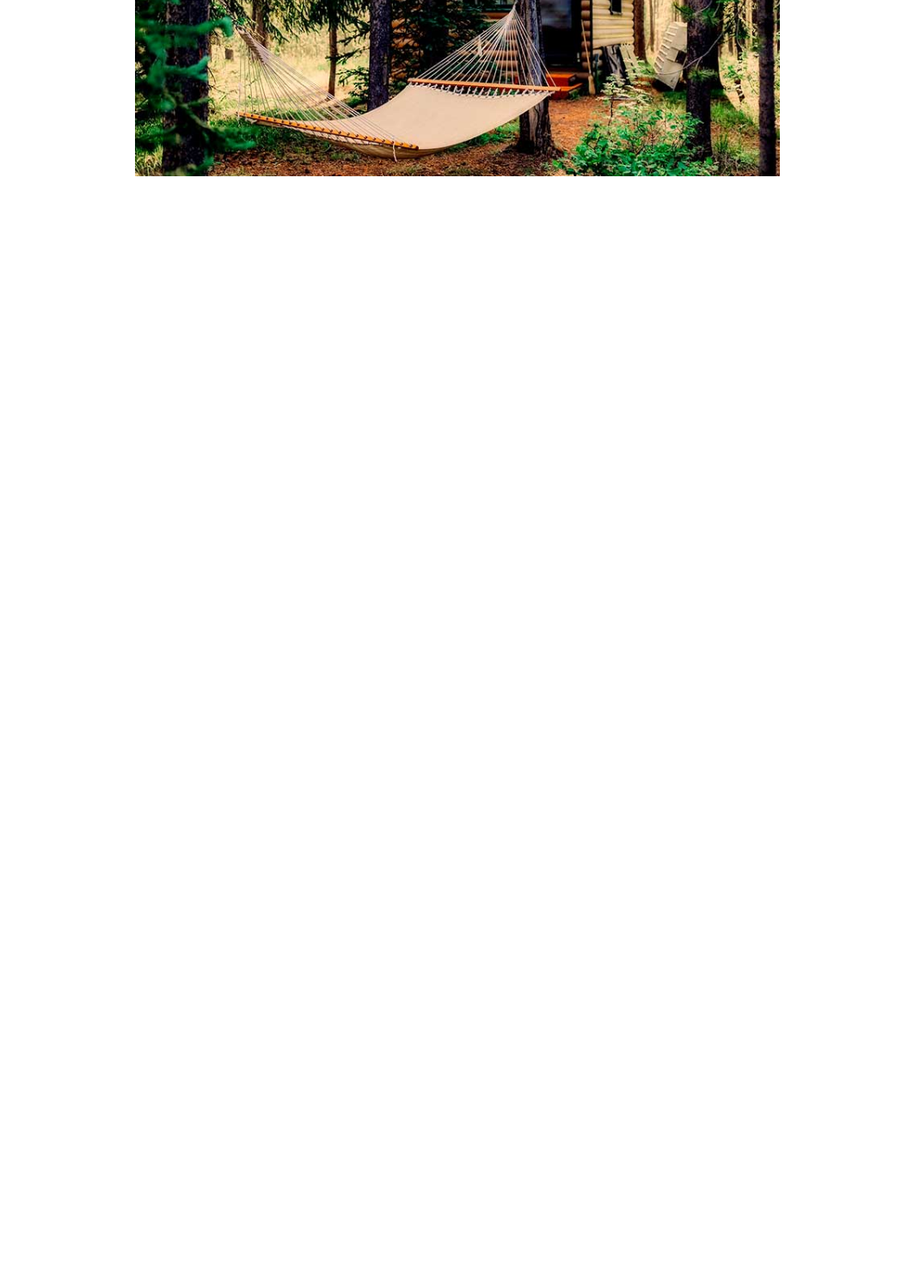
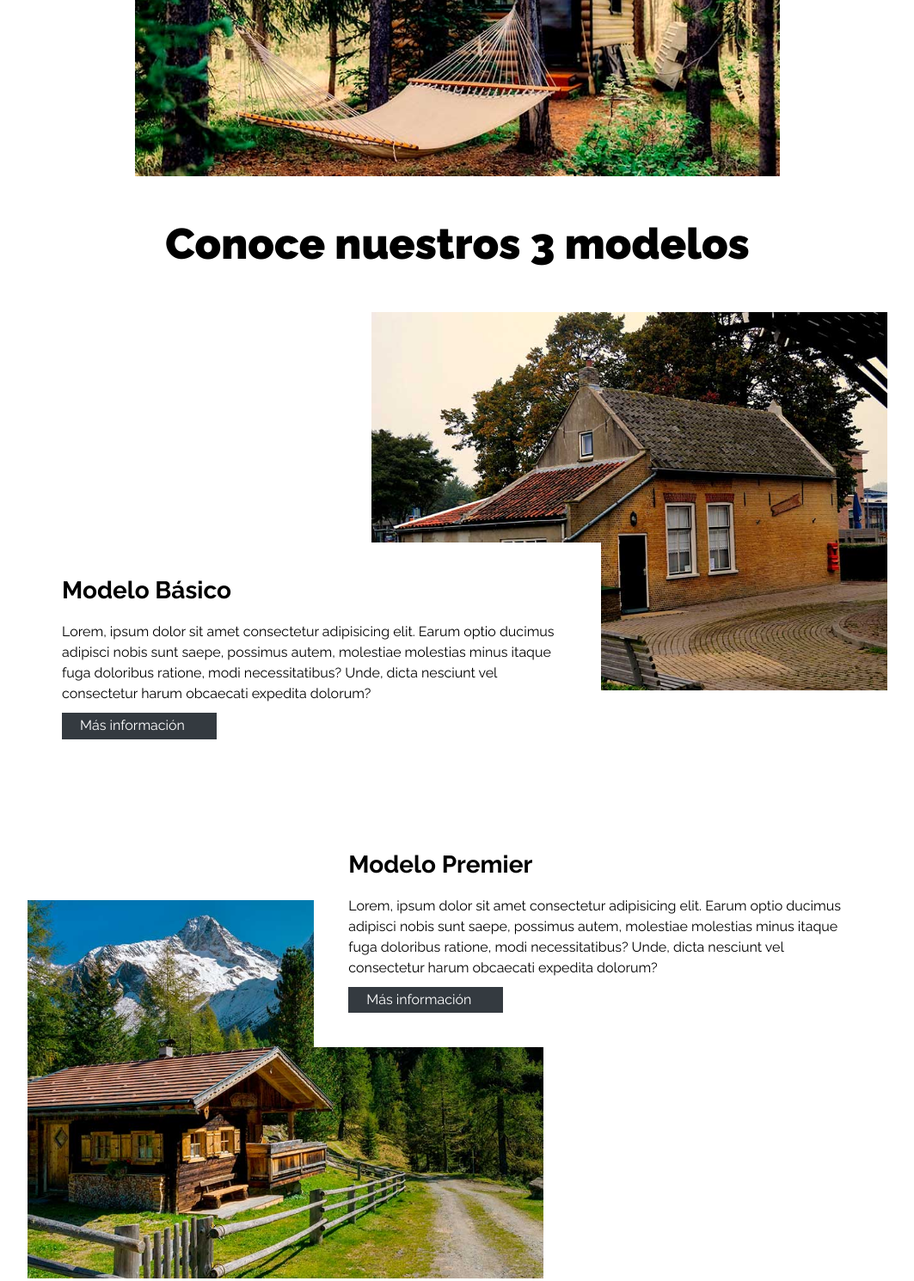
Before and after one commit to AtochePascual-Dev/Arquitectura-Bosque, a plain HTML site: page index.html in a window 1280 px wide. Shown: the part 1180-2670 px from the top of the page at 86% size, without its empty margins (108-1171 px from the left). Before the commit the page ends 1385 px from the top, so only its background shows below. Drawn offline with Linux system fonts and the light colour scheme.

Commit message:
[ADD] galeria

```diff
--- a/css/style.css
+++ b/css/style.css
@@ -73,7 +73,10 @@ textarea {
 
 /* * Utilidades */
 .btn {
+  max-width: 18rem;
+  margin-top: 1rem;
   padding: .5rem 2rem;
+  display: block;
   border: 1px solid var(--color-gris);
   color: var(--color-claro);
   background-color: var(--color-gris);
@@ -268,3 +271,103 @@ textarea {
 .nosotros__texto {
   line-height: 1.5;
 }
+
+/* * Main */
+.main {
+  margin-top: 5rem;
+}
+
+.main__title {
+  font-size: 3rem;
+  font-weight: 900;
+  text-align: center;
+}
+
+@media (min-width:768px) {
+  .main__title {
+    font-size: 5rem;
+    margin-bottom: 5rem;
+  }
+}
+
+.modelos {
+  display: flex;
+  flex-direction: column;
+  gap: 5rem;
+}
+
+.modelo {
+  max-width: 100rem;
+  margin: 0 auto;
+  display: grid;
+  grid-template-rows: repeat(2, 1fr);
+  background-repeat: no-repeat;
+  background-position: bottom center;
+  background-size: 75rem;
+}
+
+@media (min-width:768px) {
+  .modelo {
+    display: grid;
+    grid-template-rows: repeat(2, 1fr);
+    grid-template-columns: repeat(3, 1fr);
+    background-size: 60rem;
+  }
+}
+
+.basico {
+  background-image: url('../img/modelo_basico.jpg');
+}
+
+.premier {
+  background-image: url('../img/modelo_premier.jpg');
+}
+
+.elite {
+  background-image: url('../img/modelo_elite.jpg');
+}
+
+@media (min-width:768px) {
+  .basico {
+    background-position: top right;
+  }
+
+  .premier {
+    background-position: bottom left;
+  }
+
+  .elite {
+    background-position: bottom right;
+  }
+}
+
+.modelos__content {
+  padding: 4rem;
+  background-color: var(--color-claro);
+}
+
+@media (min-width:768px) {
+  .basico .modelos__content {
+    grid-column: 1/3;
+    grid-row: 2 / 3;
+  }
+
+  .elite .modelos__content {
+    grid-column: 1/3;
+    grid-row: 1 / 2;
+  }
+
+  .premier .modelos__content {
+    grid-column: 2/4;
+    grid-row: 1 / 2;
+  }
+}
+
+.modelo__titulo {
+  margin-bottom: 2rem;
+  font-size: 2.8rem;
+}
+
+.modelo__text {
+  line-height: 1.5;
+}
--- a/index.html
+++ b/index.html
@@ -57,6 +57,47 @@
     </div>
   </section>
 
+  <main class="main main-container">
+    <h2 class="main__title">Conoce nuestros 3 modelos</h2>
+
+    <div class="modelos">
+      <div class="modelo basico">
+        <div class="modelos__content">
+          <h3 class="modelo__titulo">Modelo Básico</h3>
+          <p class="modelo__text">
+            Lorem, ipsum dolor sit amet consectetur adipisicing elit. Earum optio ducimus adipisci nobis sunt saepe,
+            possimus autem, molestiae molestias minus itaque fuga doloribus ratione, modi necessitatibus? Unde, dicta
+            nesciunt vel consectetur harum obcaecati expedita dolorum?
+          </p>
+          <a href="#" class="btn">Más información</a>
+        </div>
+      </div> <!-- Fin modelo -->
+
+      <div class="modelo premier">
+        <div class="modelos__content">
+          <h3 class="modelo__titulo">Modelo Premier</h3>
+          <p class="modelo__text">
+            Lorem, ipsum dolor sit amet consectetur adipisicing elit. Earum optio ducimus adipisci nobis sunt saepe,
+            possimus autem, molestiae molestias minus itaque fuga doloribus ratione, modi necessitatibus? Unde, dicta
+            nesciunt vel consectetur harum obcaecati expedita dolorum?
+          </p>
+          <a href="#" class="btn">Más información</a>
+        </div>
+      </div> <!-- Fin modelo -->
+
+      <div class="modelo elite">
+        <div class="modelos__content">
+          <h3 class="modelo__titulo">Modelo Elite</h3>
+          <p class="modelo__text">
+            Lorem, ipsum dolor sit amet consectetur adipisicing elit. Earum optio ducimus adipisci nobis sunt saepe,
+            possimus autem, molestiae molestias minus itaque fuga doloribus ratione, modi necessitatibus? Unde, dicta
+            nesciunt vel consectetur harum obcaecati expedita dolorum?
+          </p>
+          <a href="#" class="btn">Más información</a>
+        </div>
+      </div> <!-- Fin modelo -->
+    </div>
+  </main>
 </body>
 
 </html>
```
